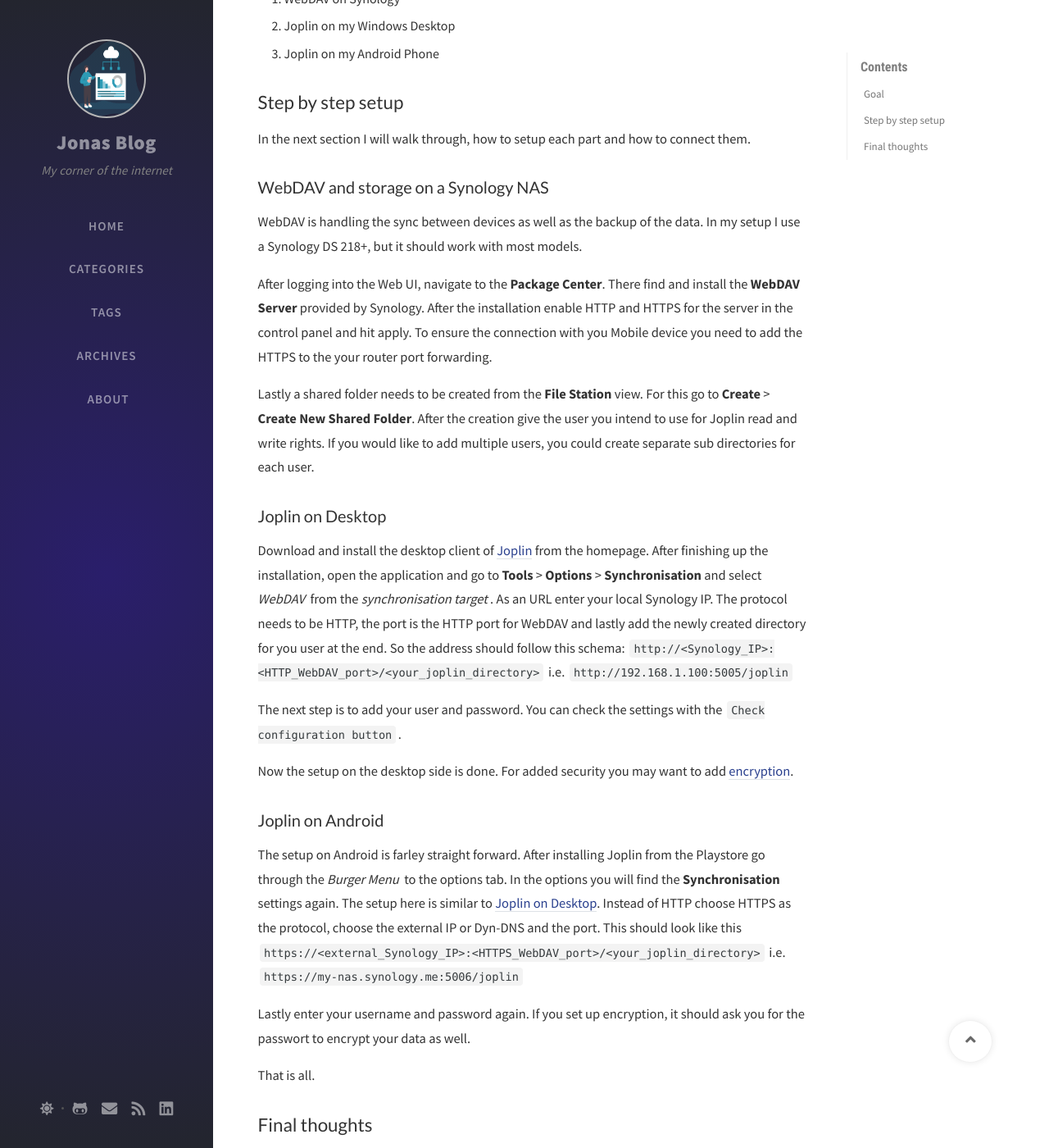
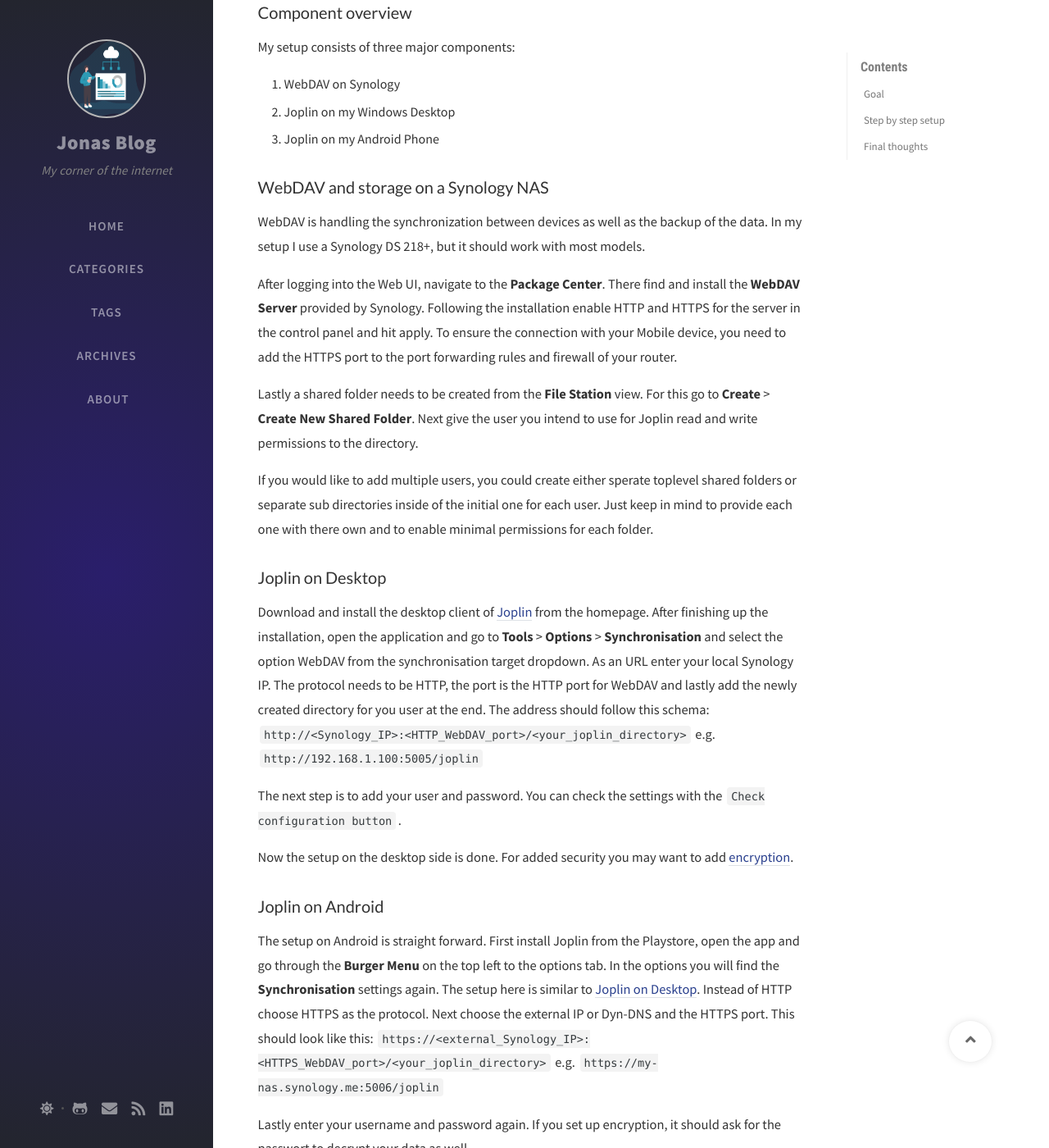
Before and after one commit to jbgerth/jbgerth.github.io, a Jekyll site: the page built from _posts/2021-05-24-joplin-with-wedav-and-synology.md, in a window 1280 px wide and 1400 px high, scrolled down 1175 px. Shown: the whole window at 82% size. Built offline with Jekyll 4.4.1, drawn with Linux system fonts in a browser that asks for light colours; nearby versions of some CDN libraries; comment, search, counter and statistics services are not loaded; some of the changed text lies outside the part shown.

Commit message:
Improve article

```diff
--- a/_posts/2021-05-24-joplin-with-wedav-and-synology.md
+++ b/_posts/2021-05-24-joplin-with-wedav-and-synology.md
@@ -4,23 +4,23 @@ title: "Setting up Jolplin with WebDAV sync on Synology"
 description: "Setting up Jolplin with WebDAV sync on Synology"
 categories: [privacy]
 tags: [joblin, webdav, synology, privacy, self hosted]
-lastmod: 2021-06-06
+lastmod: 2021-06-07
 redirect_from:
   - /2021/12/20
 ---
 
 ## Goal
 
-I was searching for a good way to organize my digital notes. There are many options out there for this purpose. My requirements for the app are:
+I was searching for a good way to organize my digital notes. There are many options out there for this purpose. My requirements for a note taking application are:
 
-- It should be self hosted for the best possible privacy.
-- It should sync between devices so it is accessible everywhere.
+- It should be self-hosted for the best possible privacy.
+- It should sync between devices, so it is accessible everywhere.
 - It should support Markdown as it is my preferred way to write notes.
 - It should support notebooks and tags for easy searches.
 
 These requirements lead me eventually to use Joplin in combination with WebDAV on my already running Synology NAS.
 
-In this post I want to answer, how to set up Joplin with a working, encrypted WebDAV synchronisation.
+In this post I want to answer, how to set up Joplin with a working, encrypted WebDAV synchronization.
 
 ### What is Joplin
 
@@ -30,7 +30,11 @@ For anyone who does not know about [Joplin](https://joplinapp.org) yet, here is
 
 ![Joplin UI picture](https://joplinapp.org/images/AllClients.jpg)
 
-It provides a nice interface to take notes with a lot of options for synchronisation between different clients. Furthermore it has build in encryption and even supports the addition of pictures. The last cool feature for me is the extendability through Javascript, which makes it pretty unique compared to OneNote and the like.
+It provides a nice interface to take notes with a lot of options for synchronisation between different clients. Furthermore, it has built-in encryption and even supports the inclusion of pictures. The last cool feature for me is the extendibility through JavaScript, which makes it pretty unique compared to OneNote and alike.
+
+## Step by step setup
+
+In the next section I will walk through, how to setup each component and how to connect them.
 
 ### Component overview
 
@@ -40,21 +44,19 @@ My setup consists of three major components:
 2. Joplin on my Windows Desktop
 3. Joplin on my Android Phone
 
-## Step by step setup
-
-In the next section I will walk through, how to setup each part and how to connect them.
-
 ### WebDAV and storage on a Synology NAS
 
-WebDAV is handling the sync between devices as well as the backup of the data. In my setup I use a Synology DS 218+, but it should work with most models.
+WebDAV is handling the synchronization between devices as well as the backup of the data. In my setup I use a Synology DS 218+, but it should work with most models.
 
-After logging into the Web UI, navigate to the **Package Center**. There find and install the **WebDAV Server** provided by Synology. After the installation enable HTTP and HTTPS for the server in the control panel and hit apply. To ensure the connection with you Mobile device you need to add the HTTPS to the your router port forwarding.
+After logging into the Web UI, navigate to the **Package Center**. There find and install the **WebDAV Server** provided by Synology. Following the installation enable HTTP and HTTPS for the server in the control panel and hit apply. To ensure the connection with your Mobile device, you need to add the HTTPS port to the port forwarding rules and firewall of your router.
 
-Lastly a shared folder needs to be created from the **File Station** view. For this go to **Create** > **Create New Shared Folder**. After the creation give the user you intend to use for Joplin read and write rights. If you would like to add multiple users, you could create separate sub directories for each user.
+Lastly a shared folder needs to be created from the **File Station** view. For this go to **Create** > **Create New Shared Folder**. Next give the user you intend to use for Joplin read and write permissions to the directory.
+
+If you would like to add multiple users, you could create either sperate toplevel shared folders or separate sub directories inside of the initial one for each user. Just keep in mind to provide each one with there own and to enable minimal permissions for each folder.
 
 ### Joplin on Desktop
 
-Download and install the desktop client of [Joplin](https://joplinapp.org) from the homepage. After finishing up the installation, open the application and go to **Tools** > **Options** > **Synchronisation** and select *WebDAV* from the *synchronisation target*. As an URL enter your local Synology IP. The protocol needs to be HTTP, the port is the HTTP port for WebDAV and lastly add the newly created directory for you user at the end. So the address should follow this schema: `http://<Synology_IP>:<HTTP_WebDAV_port>/<your_joplin_directory>` i.e. `http://192.168.1.100:5005/joplin`
+Download and install the desktop client of [Joplin](https://joplinapp.org) from the homepage. After finishing up the installation, open the application and go to **Tools** > **Options** > **Synchronisation** and select the option WebDAV from the synchronisation target dropdown. As an URL enter your local Synology IP. The protocol needs to be HTTP, the port is the HTTP port for WebDAV and lastly add the newly created directory for you user at the end. The address should follow this schema: `http://<Synology_IP>:<HTTP_WebDAV_port>/<your_joplin_directory>` e.g. `http://192.168.1.100:5005/joplin`
 
 The next step is to add your user and password. You can check the settings with the `Check configuration button`.
 
@@ -62,11 +64,11 @@ Now the setup on the desktop side is done. For added security you may want to ad
 
 ### Joplin on Android
 
-The setup on Android is farley straight forward. After installing Joplin from the Playstore go through the *Burger Menu* to the options tab. In the options you will find the **Synchronisation** settings again. The setup here is similar to [Joplin on Desktop](#joplin-on-desktop). Instead of HTTP choose HTTPS as the protocol, choose the external IP or Dyn-DNS and the port. This should look like this `https://<external_Synology_IP>:<HTTPS_WebDAV_port>/<your_joplin_directory>` i.e. `https://my-nas.synology.me:5006/joplin`
+The setup on Android is straight forward. First install Joplin from the Playstore, open the app and go through the **Burger Menu** on the top left to the options tab. In the options you will find the **Synchronisation** settings again. The setup here is similar to [Joplin on Desktop](#joplin-on-desktop). Instead of HTTP choose HTTPS as the protocol. Next choose the external IP or Dyn-DNS and the HTTPS port. This should look like this: `https://<external_Synology_IP>:<HTTPS_WebDAV_port>/<your_joplin_directory>` e.g. `https://my-nas.synology.me:5006/joplin`
 
-Lastly enter your username and password again. If you set up encryption, it should ask you for the passwort to encrypt your data as well.
+Lastly enter your username and password again. If you set up encryption, it should ask for the passwort to decrypt your data as well.
 
-That is all.
+That is all. Now all notes should be synced between the desktop and the mobile app.
 
 ## Final thoughts
 
```
